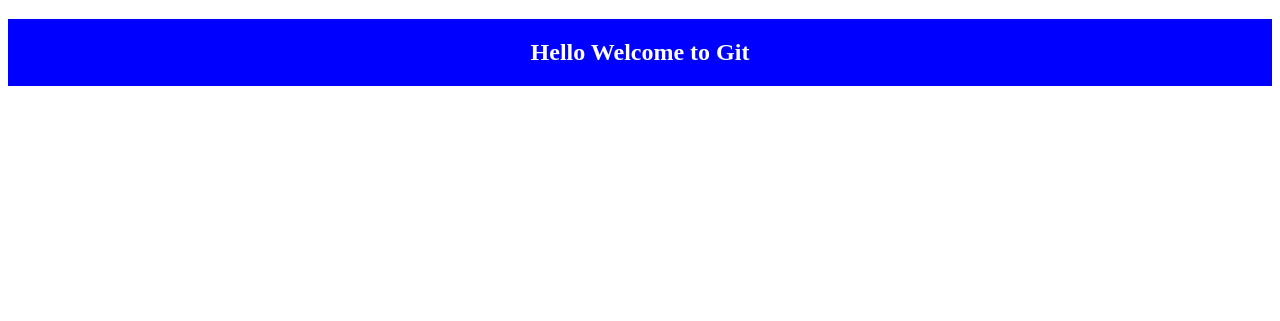
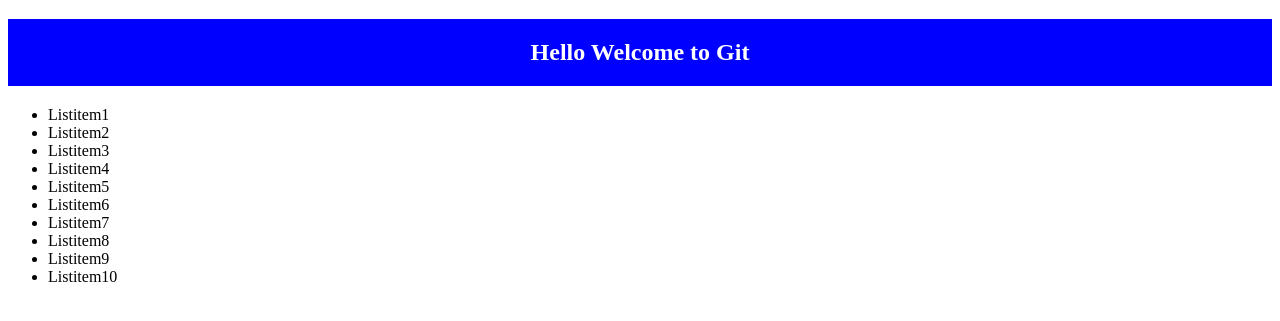
Before and after one commit to Gaurav-WebDev/git, a plain HTML site: page index.html in a window 1280 px wide. Shown: the part 101-422 px from the top of the page. Drawn offline with Linux system fonts and the light colour scheme.

Commit message:
Add a list

```diff
--- a/index.html
+++ b/index.html
@@ -9,8 +9,19 @@
 </head>
 <body>
     <h1>Hello Welcome to my Website</h1>
+    <h2>Hello Welcome to Git</h2>
 
-
-    <h2>Hello Welcome to Git</h2>
+    <ul>
+        <li>Listitem1</li>
+        <li>Listitem2</li>
+        <li>Listitem3</li>
+        <li>Listitem4</li>
+        <li>Listitem5</li>
+        <li>Listitem6</li>
+        <li>Listitem7</li>
+        <li>Listitem8</li>
+        <li>Listitem9</li>
+        <li>Listitem10</li>
+    </ul>
 </body>
 </html>
```
